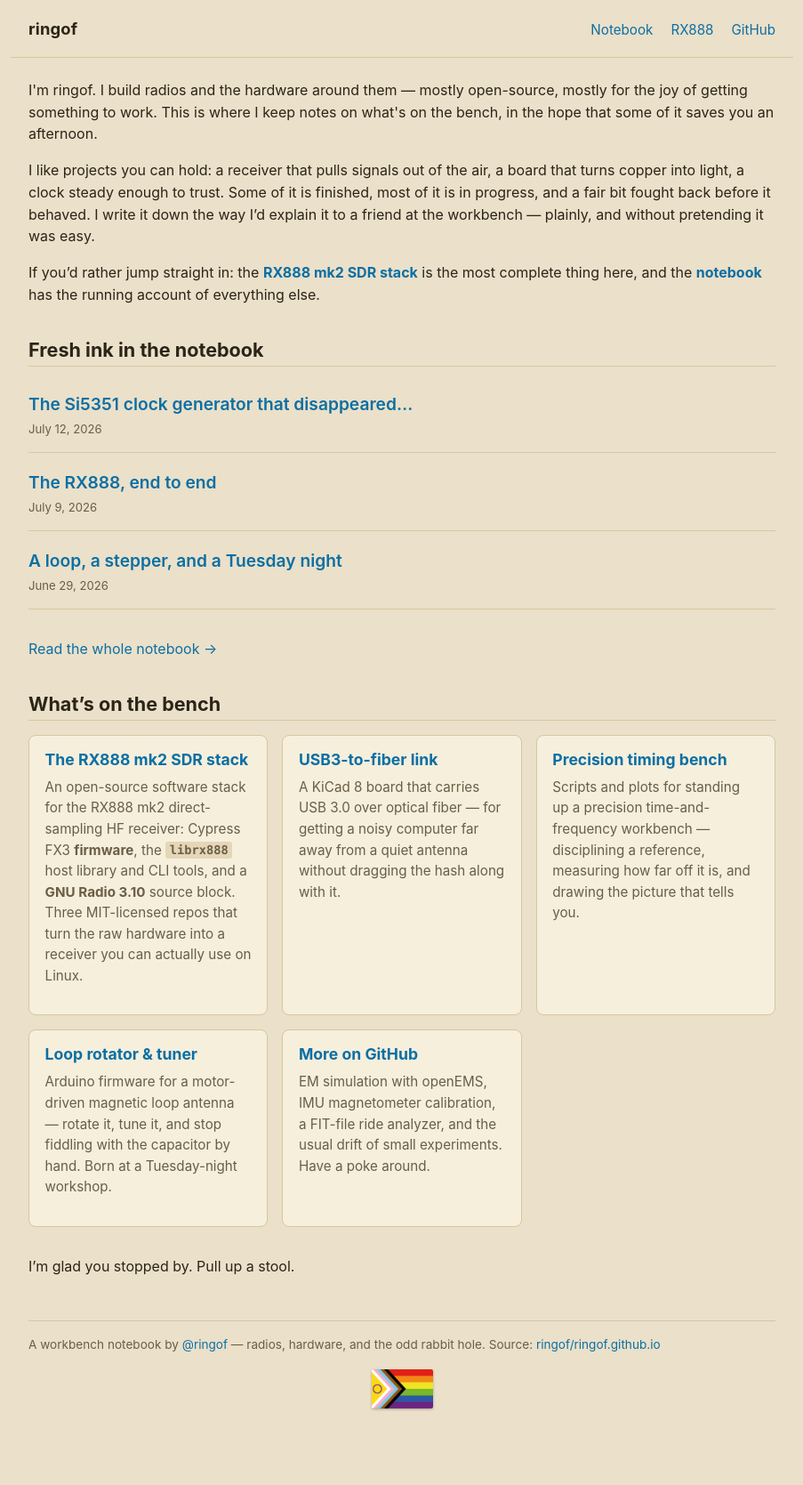
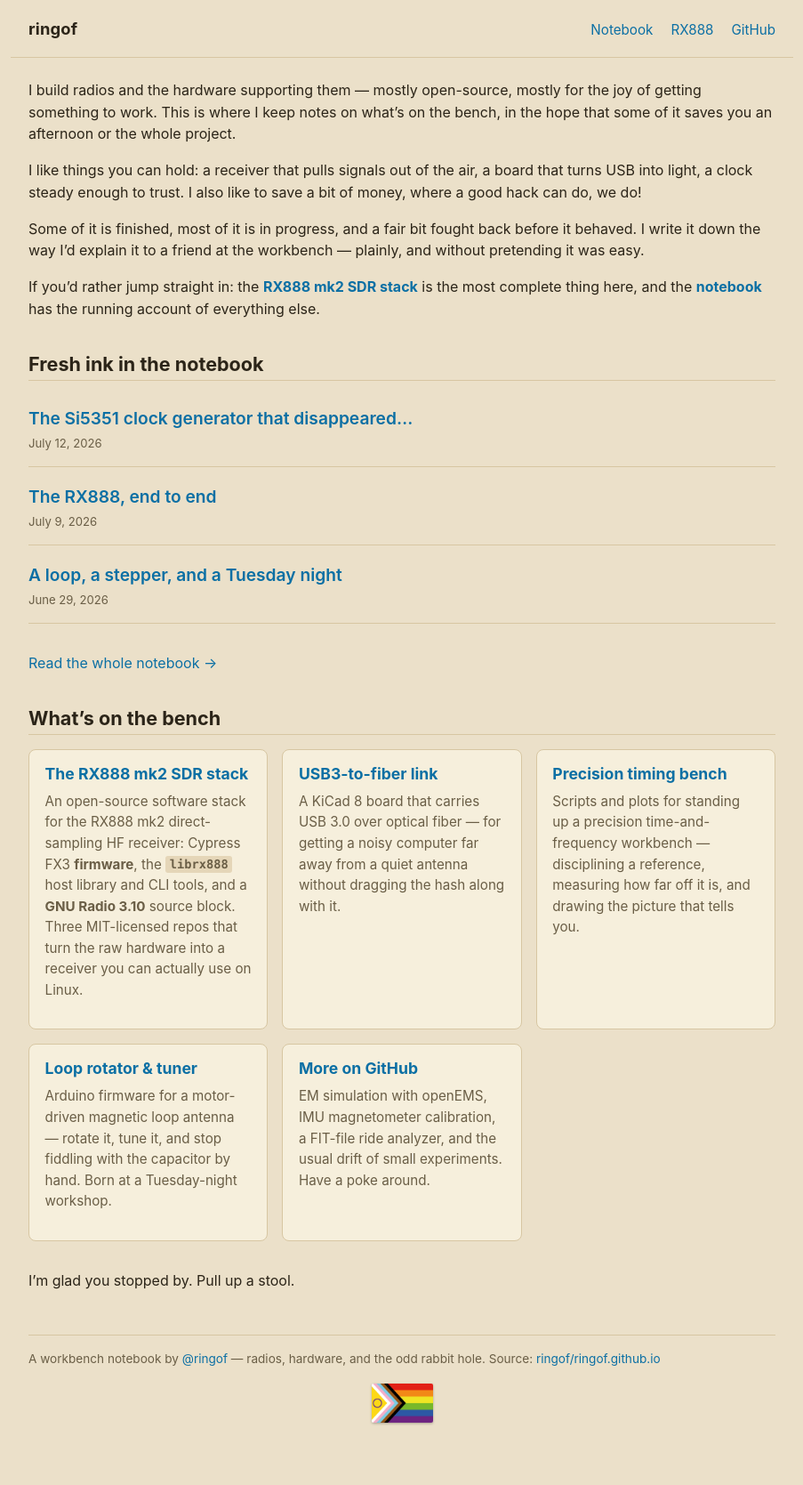
Before and after one commit to ringof/ringof.github.io, a Jekyll site: the page built from index.md, in a window 1280 px wide. Shown: the whole page at 89% size, without its empty margins (188-1091 px from the left). Built offline with Jekyll 4.4.1, drawn with Linux system fonts in a browser that asks for light colours.

Commit message:
Refresh the home intro
Update the homepage opening copy: drop the "I'm ringof" lead-in, reword to
"hardware supporting them", "USB into light" (matching the fiber board), add the
save-a-buck line, and split into three paragraphs. Keeps the RX888/notebook
"jump straight in" navigation line.

Co-Authored-By: Claude Opus 4.8 <noreply@anthropic.com>
Claude-Session: https://claude.ai/code/session_011R1ghwtgxfeKNMPNq9k5vX

```diff
--- a/index.md
+++ b/index.md
@@ -7,17 +7,17 @@ description: >-
 permalink: /
 ---
 
-<p>
-I'm ringof. I build radios and the hardware around them — mostly open-source,
-mostly for the joy of getting something to work. This is where I keep notes on
-what's on the bench, in the hope that some of it saves you an afternoon.
-</p>
+I build radios and the hardware supporting them — mostly open-source, mostly for
+the joy of getting something to work. This is where I keep notes on what's on the
+bench, in the hope that some of it saves you an afternoon or the whole project.
 
-I like projects you can hold: a receiver that pulls signals out of the air, a
-board that turns copper into light, a clock steady enough to trust. Some of it
-is finished, most of it is in progress, and a fair bit fought back before it
-behaved. I write it down the way I'd explain it to a friend at the workbench —
-plainly, and without pretending it was easy.
+I like things you can hold: a receiver that pulls signals out of the air, a board
+that turns USB into light, a clock steady enough to trust. I also like to save a
+bit of money, where a good hack can do, we do!
+
+Some of it is finished, most of it is in progress, and a fair bit fought back
+before it behaved. I write it down the way I'd explain it to a friend at the
+workbench — plainly, and without pretending it was easy.
 
 If you'd rather jump straight in: the **[RX888 mk2 SDR stack](/rx888/)** is the
 most complete thing here, and the **[notebook](/notebook/)** has the running
```
